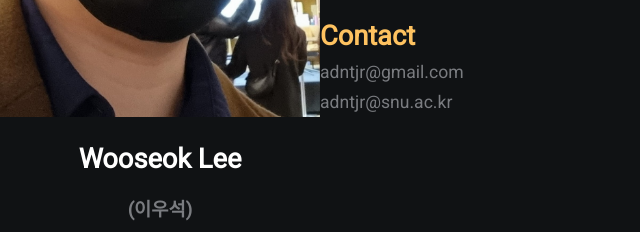
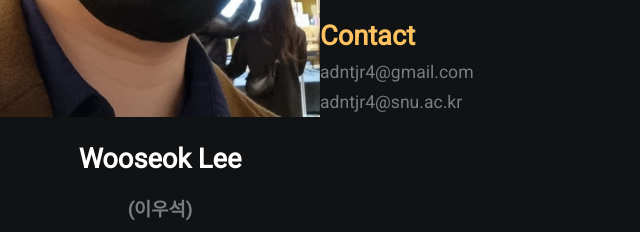
Before and after one commit to wooseoklee4/wooseoklee4.github.io, a plain HTML site: page index.html in a window 1280 px wide. Shown: the part 576-808 px from the top of the page, 0-640 px from the left. Drawn offline with Linux system fonts and the light colour scheme.

Commit message:
fix email addr typo

```diff
--- a/index.html
+++ b/index.html
@@ -39,8 +39,8 @@
 
 
             <h2>Contact</h2>
-            <p>adntjr@gmail.com</p>
-            <p>adntjr@snu.ac.kr</p>
+            <p>adntjr4@gmail.com</p>
+            <p>adntjr4@snu.ac.kr</p>
 
         </div>
     </div>
```
